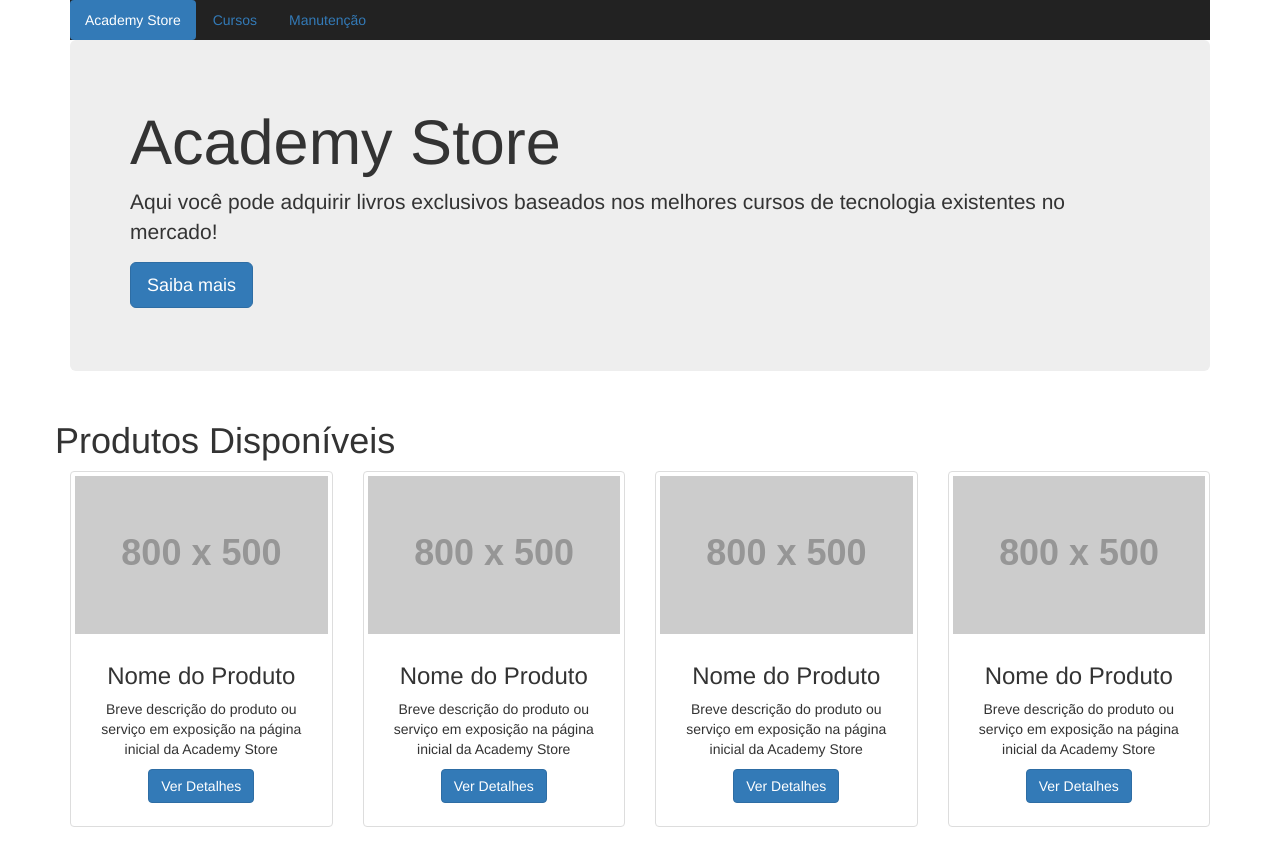
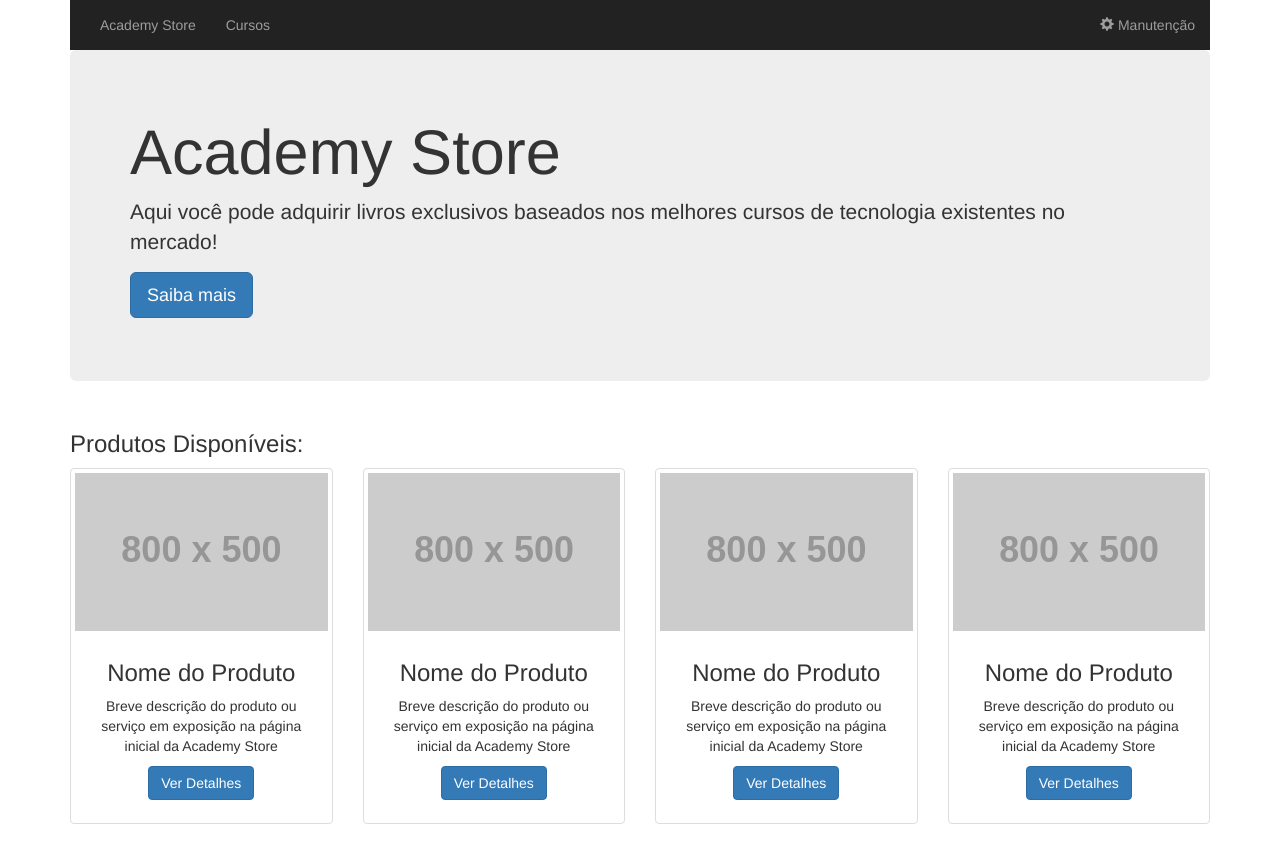
Before and after one commit to jbalves/AcademyBootstrapAngularJs, a plain HTML site: page exemplo08/index.html in a window 1280 px wide. Drawn offline with nearby package versions, Linux system fonts and the light colour scheme; placeholder pictures from the web are drawn by us.

Commit message:
Add nav bar

```diff
--- a/exemplo08/index.html
+++ b/exemplo08/index.html
@@ -12,12 +12,20 @@
 
 <body>
     <div class="container">
+        <nav class="nav nav-pills navbar-inverse">
+            <div class="container-fluid">
+                <ul class="nav navbar-nav">
+                    <li role="presentation"><a href="#">Academy Store</a></li>
+                    <li role="presentation"><a href="#">Cursos</a></li>
+                </ul>
+                <ul class="nav navbar-nav navbar-right">
+                    <li><a href="#"><span class="glyphicon glyphicon-cog"></span> Manutenção</a></li>
+                </ul>
+            </div>
+        </nav>
         <header>
-            <ul class="nav nav-pills navbar-inverse">
-                <li role="presentation" class="active"><a href="#">Academy Store</a></li>
-                <li role="presentation"><a href="#">Cursos</a></li>
-                <li role="presentation"><a href="#">Manutenção</a></li>
-            </ul>
+
+
         </header>
         <main>
             <div class="jumbotron">
@@ -27,7 +35,9 @@
             </div>
 
             <div class="row">
-                <h1 class="caption">Produtos Disponíveis</h1>
+                <div class="col-sm-6 col-md-12">
+                    <h3>Produtos Disponíveis:</h3>
+                </div>
                 <div class="col-sm-6 col-md-3">
                     <div class="thumbnail">
                         <img src="http://via.placeholder.com/800x500" alt="...">
```
